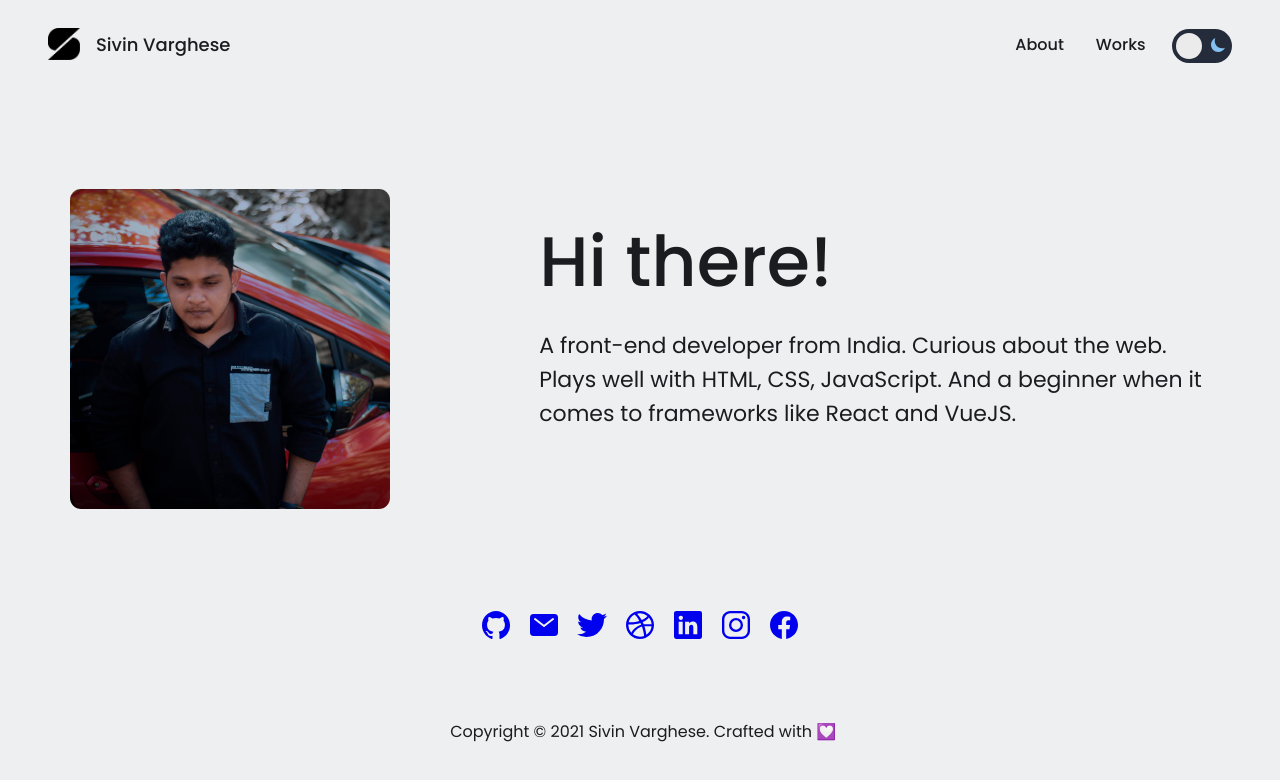
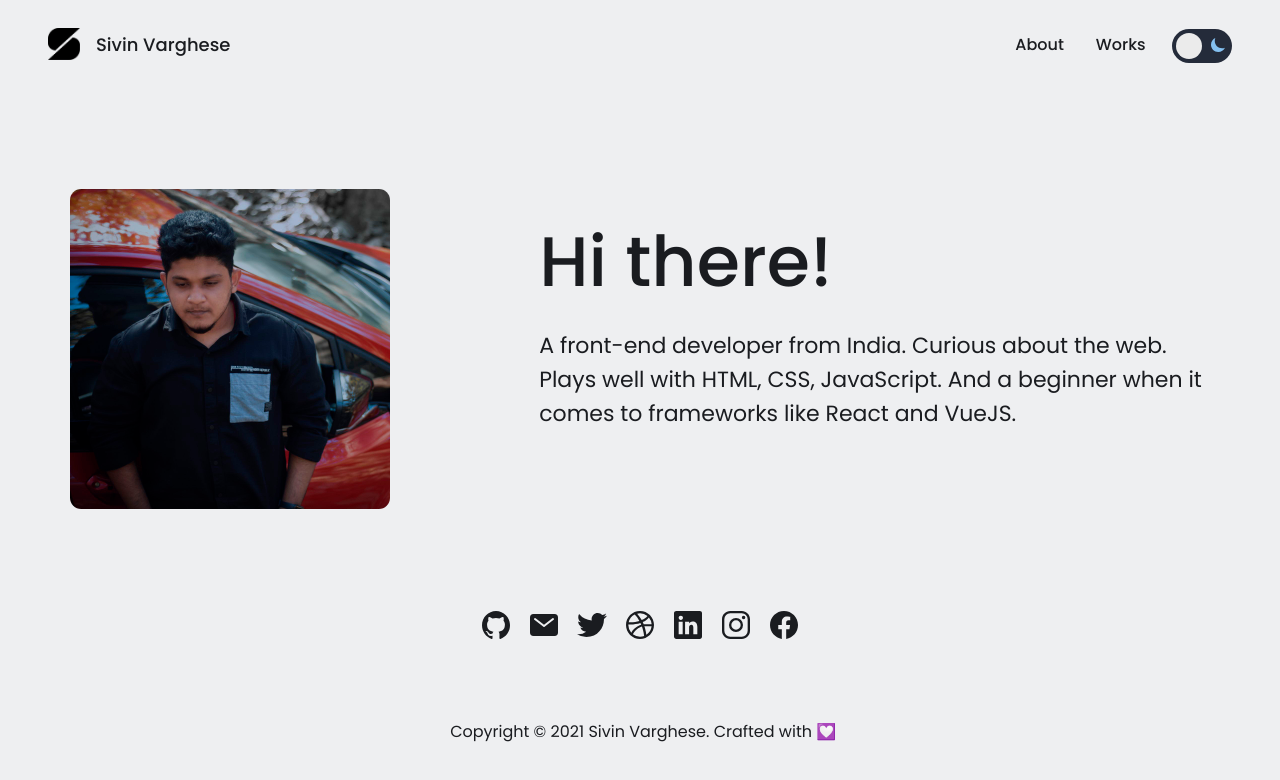
Before and after one commit to iamsivin/website, a React (Create React App) app: page / in a window 1280 px wide. Shown: the top 780 px of the page. Built offline with nearby package versions, Linux system fonts and the light colour scheme.

Commit message:
fixes color issue in icon.

```diff
--- a/src/components/Contact.css
+++ b/src/components/Contact.css
@@ -9,6 +9,11 @@
   justify-content: flex-end;
   align-items: flex-end;
   position: relative;
+}
+
+.link {
+  text-decoration: none;
+  color: unset;
 }
 
 @media (min-width: 1025px) and (max-width: 1280px) {
```
